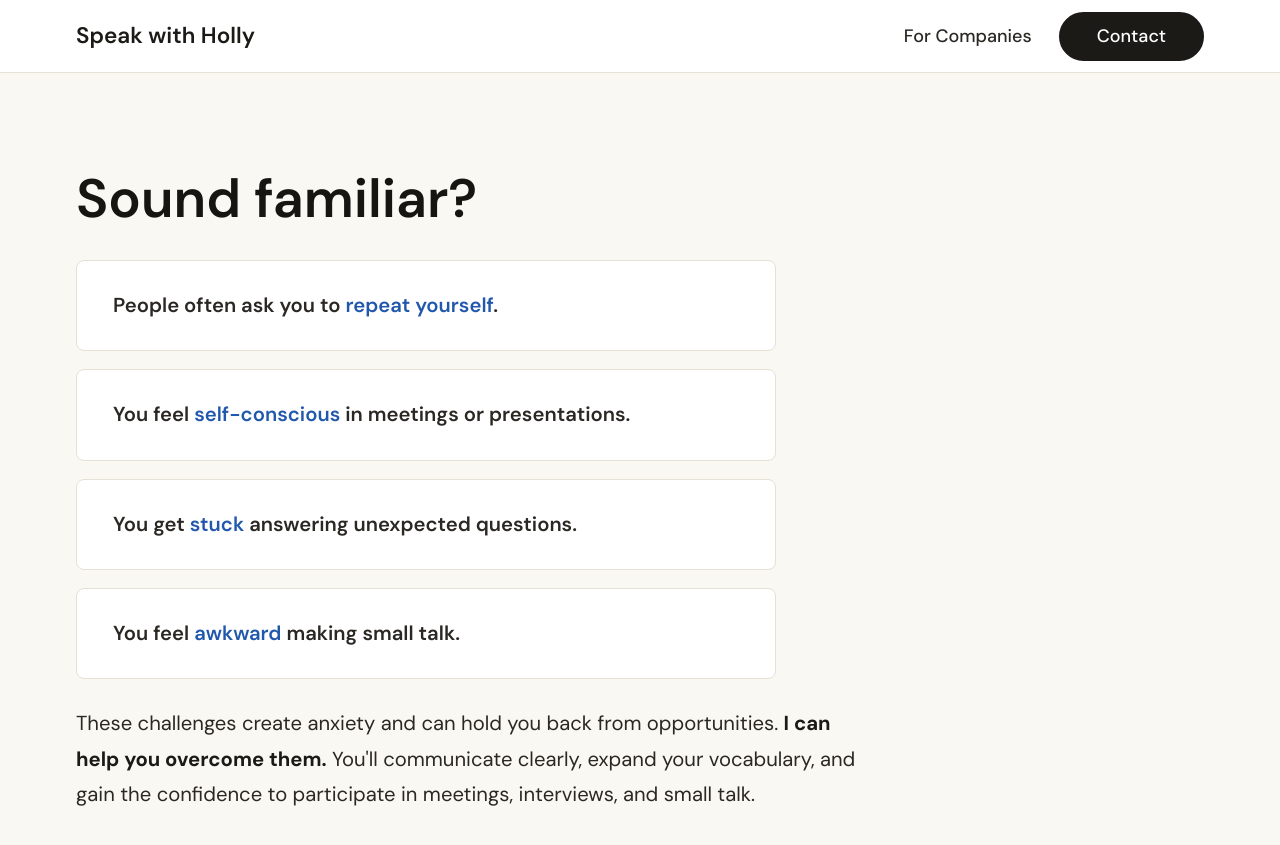
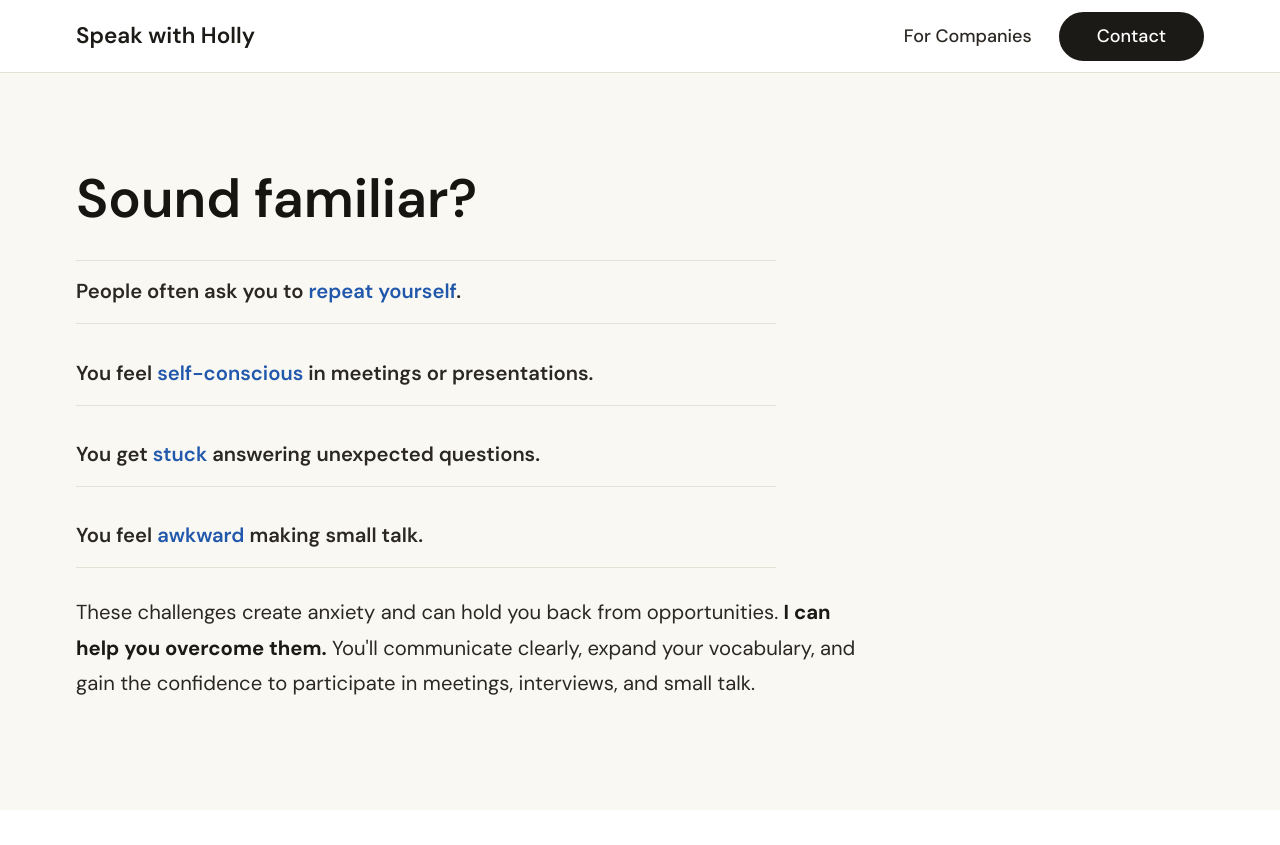
Before and after one commit to nahumgarcia/holly_web, a Jekyll site: the page built from index.html, in a window 1280 px wide and 900 px high, scrolled down 797 px. Shown: the top 845 px of the window. Built offline with Jekyll 4.4.1, drawn with Linux system fonts in a browser that asks for light colours.

Commit message:
Replace pain-point cards with a divider list, tighten testimonial quote mark spacing
- Drop the boxed card treatment on "Sound familiar?" pain points in
  favor of a plain divided list (border-top on the first item,
  border-bottom on every item)
- Reduce the hanging testimonial quote mark's left offset so the gap
  to the first letter matches natural inline quote-mark kerning
  (measured empirically) instead of floating noticeably far from the
  text

Co-Authored-By: Claude Sonnet 5 <noreply@anthropic.com>

```diff
--- a/_sass/formal/_components.scss
+++ b/_sass/formal/_components.scss
@@ -184,13 +184,11 @@
 }
 
 .pain-point {
-  padding: $spacing-lg;
-  background: $color-surface;
-  border: 1px solid $color-border;
-  border-radius: $border-radius-lg;
+  padding: $spacing-sm 0;
+  border-bottom: 1px solid $color-border;
 
-  @media (min-width: $breakpoint-md) {
-    padding: $spacing-lg $spacing-xl;
+  &:first-child {
+    border-top: 1px solid $color-border;
   }
 }
 
@@ -651,7 +649,7 @@
 .testimonial-quote-mark {
   position: absolute;
   top: 0;
-  left: -0.85rem;
+  left: -0.42rem;
   font-family: $font-serif;
   font-size: $font-size-base;
   font-weight: 700;
```
